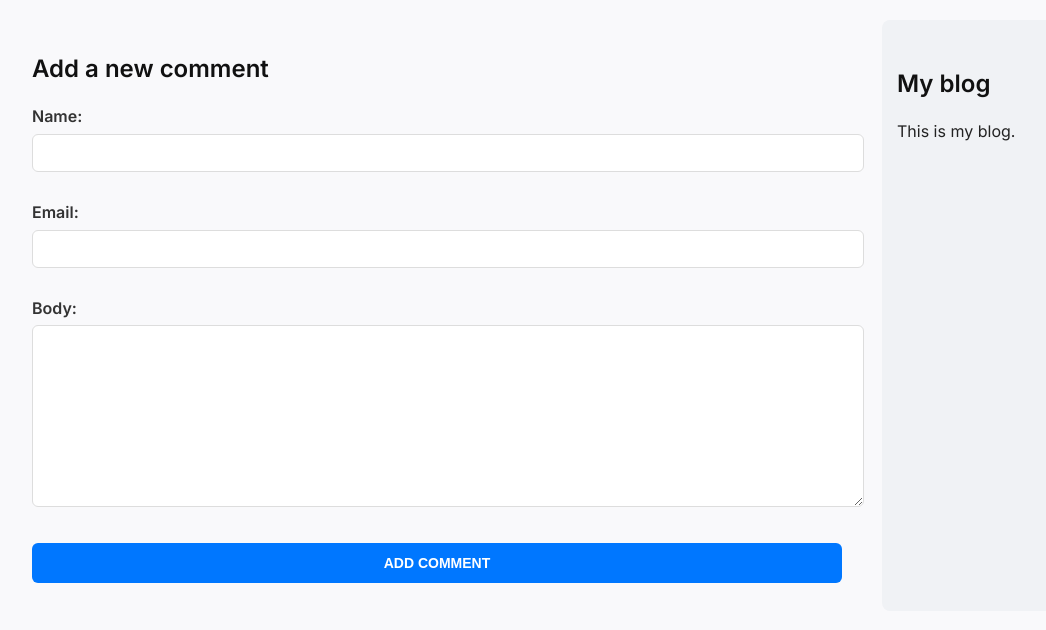
After one commit to jafaradze/blog, a Django app: template blog/templates/blog/post/comment.html in a window 1280 px wide. The commit adds this page. Shown: the top 630 px of the page, without its empty margins (28-1074 px from the left). Run offline with Django 5.2, Linux system fonts and the light colour scheme; the template is opened without the code that fills it: values that come from a table or form of the project are taken from there, others are empty.

Commit message:
добавил функционал комментирования постов

```diff
--- a/blog/forms.py
+++ b/blog/forms.py
@@ -1,4 +1,5 @@
 from django import forms
+from .models import Comment
 
 class EmailPostForm(forms.Form):
     name = forms.CharField(max_length=25)
@@ -8,3 +9,8 @@ class EmailPostForm(forms.Form):
         required=False,
         widget=forms.Textarea
     )
+
+class CommentForm(forms.ModelForm):
+    class Meta:
+        model = Comment
+        fields = ['name', 'email', 'body']
--- a/blog/static/css/blog.css
+++ b/blog/static/css/blog.css
@@ -1,97 +1,154 @@
+/* Подключение современного шрифта */
+@import url('https://fonts.googleapis.com/css2?family=Inter:wght@400;600&display=swap');
+
 body {
-    margin:0;
-    padding:0;
-    font-family:helvetica, sans-serif;
+    margin: 0;
+    padding: 0;
+    font-family: 'Inter', sans-serif;
+    background: #f9f9fb;
+    color: #222;
+    line-height: 1.6;
 }
 
+/* Ссылки */
 a {
-    color:#00abff;
-    text-decoration:none;
+    color: #0077ff;
+    text-decoration: none;
+    transition: color 0.3s ease;
+}
+a:hover {
+    color: #0056cc;
 }
 
+/* Заголовки */
+h1, h2 {
+    font-weight: 600;
+    color: #111;
+}
 h1 {
-    font-weight:normal;
-    border-bottom:1px solid #bbb;
-    padding:0 0 10px 0;
+    border-bottom: 2px solid #ddd;
+    padding-bottom: 10px;
+    margin-bottom: 20px;
+}
+h2 {
+    margin: 30px 0 10px;
 }
 
-h2 {
-    font-weight:normal;
-    margin:30px 0 0;
+/* Контент и сайдбар */
+#content {
+    flex: 1;
+    padding: 0 20px;
+}
+#sidebar {
+    width: 300px;
+    padding: 15px;
+    background: #f0f2f5;
+    border-radius: 8px;
 }
 
-#content {
-    float:left;
-    width:60%;
-    padding:0 0 0 30px;
+/* Flex вместо float */
+main {
+    display: flex;
+    gap: 20px;
+    max-width: 1200px;
+    margin: auto;
+    padding: 20px;
 }
 
-#sidebar {
-    float:right;
-    width:30%;
-    padding:10px;
-    background:#efefef;
-    height:100%;
-}
-
+/* Даты */
 p.date {
-    color:#ccc;
-    font-family: georgia, serif;
+    color: #888;
+    font-family: 'Georgia', serif;
     font-size: 12px;
     font-style: italic;
 }
 
-.left {
-    float:left;
-    margin-right:10px;
+/* Пагинация */
+.pagination {
+    margin: 40px 0;
+    font-weight: 600;
+    text-align: center;
+}
+.pagination a {
+    padding: 8px 14px;
+    margin: 0 4px;
+    background: #fff;
+    border: 1px solid #ddd;
+    border-radius: 6px;
+    transition: all 0.3s ease;
+}
+.pagination a:hover {
+    background: #0077ff;
+    color: #fff;
+    border-color: #0077ff;
 }
 
-/* pagination */
-.pagination {
-    margin:40px 0;
-    font-weight:bold;
+/* Формы */
+label {
+    display: block;
+    margin-bottom: 4px;
+    color: #333;
+    font-weight: 600;
+}
+input, textarea {
+    width: 100%;
+    margin-bottom: 12px;
+    background: #fff;
+    border: 1px solid #ddd;
+    border-radius: 6px;
+    padding: 10px;
+    font-size: 14px;
+    transition: border-color 0.3s ease, box-shadow 0.3s ease;
+}
+input:focus, textarea:focus {
+    border-color: #0077ff;
+    box-shadow: 0 0 0 3px rgba(0,119,255,0.15);
+    outline: none;
+}
+input[type=submit] {
+    font-weight: bold;
+    background: #0077ff;
+    color: #fff;
+    border: none;
+    padding: 12px 20px;
+    font-size: 14px;
+    text-transform: uppercase;
+    cursor: pointer;
+    border-radius: 6px;
+    transition: background 0.3s ease;
+}
+input[type=submit]:hover {
+    background: #0056cc;
 }
 
-/* forms */
-label {
-    float:left;
-    clear:both;
-    color:#333;
-    margin-bottom:4px;
-}
-input, textarea {
-    clear:both;
-    float:left;
-    margin:0 0 10px;
-    background:#ededed;
-    border:0;
-    padding:6px 10px;
-    font-size:12px;
-}
-input[type=submit] {
-    font-weight:bold;
-    background:#00abff;
-    color:#fff;
-    padding:10px 20px;
-    font-size:14px;
-    text-transform:uppercase;
-}
+/* Ошибки */
 .errorlist {
-    color:#cc0033;
-    float:left;
-    clear:both;
-    padding-left:10px;
+    color: #cc0033;
+    font-size: 14px;
+    margin-bottom: 10px;
 }
 
-/* comments */
+/* Комментарии */
 .comment {
-    padding:10px;
+    padding: 12px;
+    border-radius: 6px;
+    margin-bottom: 10px;
 }
 .comment:nth-child(even) {
-    background:#efefef;
+    background: #f0f2f5;
 }
 .comment .info {
-    font-weight:bold;
-    font-size:12px;
-    color:#666;
+    font-weight: bold;
+    font-size: 13px;
+    color: #555;
 }
+
+/* Адаптивность */
+@media (max-width: 768px) {
+    main {
+        flex-direction: column;
+    }
+    #sidebar {
+        width: 100%;
+    }
+}
--- a/blog/templates/blog/base.html
+++ b/blog/templates/blog/base.html
@@ -1,11 +1,12 @@
 {% load static %}
 <!DOCTYPE html>
 <html>
-    <head>
-        <title>{% block title %}{% endblock %}</title>
-        <link href="{% static "css/blog.css" %}" rel="stylesheet">
-    </head>
-    <body>
+<head>
+    <title>{% block title %}{% endblock %}</title>
+    <link href="{% static 'css/blog.css' %}" rel="stylesheet">
+</head>
+<body>
+    <main>
         <div id="content">
             {% block content %}
             {% endblock %}
@@ -14,5 +15,6 @@
             <h2>My blog</h2>
             <p>This is my blog.</p>
         </div>
-    </body>
+    </main>
+</body>
 </html>
--- /dev/null
+++ b/blog/templates/blog/post/comment.html
@@ -0,0 +1,12 @@
+{% extends "blog/base.html" %}
+
+{% block title %}Add a comment{% endblock %}
+
+{% block content%}
+    {% if comment %}
+        <h2>Your comment has been added.</h2>
+        <p><a href="{{ post.get_absolute_url }}">Back to the post</a></p>
+    {% else %}
+        {% include "blog/post/includes/comment_form.html" %}
+    {% endif %}
+{% endblock %}
--- /dev/null
+++ b/blog/templates/blog/post/includes/comment_form.html
@@ -0,0 +1,6 @@
+<h2>Add a new comment</h2>
+<form action="{% url "blog:post_comment" post.id %}" method="post">
+    {{ form.as_p }}
+    {% csrf_token %}
+    <p><input type="submit" value="Add comment"></p>
+</form>
--- a/blog/urls.py
+++ b/blog/urls.py
@@ -11,5 +11,12 @@ urlpatterns = [
         views.post_detail,
         name='post_detail'
     ),
-    path('<int:post_id>/share/', views.post_share, name='post_share'),
+    path('<int:post_id>/share/',
+         views.post_share,
+         name='post_share'
+         ),
+    path('<int:post_id>/comment/',
+         views.post_comment,
+         name='post_comment'
+         ),
 ]
```
Also changed, not shown: blog/templates/blog/post/detail.html (+17 -0 lines), blog/views.py (+33 -2 lines).
